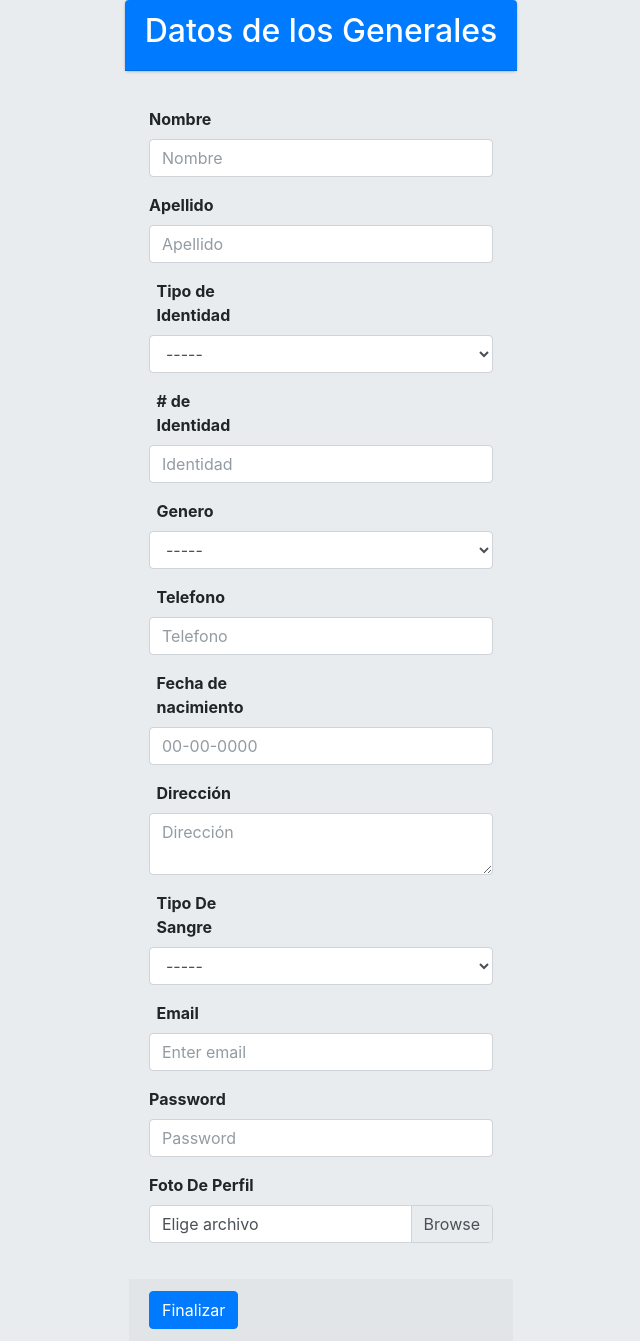
After one commit to fdiazbmx/Clinica, a PHP site: page /formulario_persona.php in a window 1280 px wide. The commit adds this page. Shown: the whole page, without its empty margins (319-959 px from the left). Run offline with PHP 8.4, Linux system fonts and the light colour scheme; some libraries are stand-ins or nearby versions.

Commit message:
agrego formulario de persona y pagina para fotter y nav

```diff
--- /dev/null
+++ b/controladores/footer.php
@@ -0,0 +1,3 @@
+  <center>
+<div> Clinica Amigos en Apuros</div>
+  </center>
--- /dev/null
+++ b/formulario_persona.php
@@ -0,0 +1,107 @@
+
+<!DOCTYPE html>
+<html lang="es">
+<head>
+  <meta charset="utf-8">
+  <meta http-equiv="X-UA-Compatible" content="IE=edge">
+	<title>Clinica Amigos en Apuros</title>
+          <!-- Tell the browser to be responsive to screen width -->
+  <meta name="viewport" content="width=device-width, initial-scale=1">
+ <!-- Font Awesome -->
+  <link rel="stylesheet" href="Adminlte/plugins/fontawesome-free/css/all.min.css">
+    <!-- icheck bootstrap -->
+  <link rel="stylesheet" href="Adminlte/plugins/icheck-bootstrap/icheck-bootstrap.min.css">
+  <!-- Theme style -->
+  <link rel="stylesheet" href="Adminlte/dist/css/adminlte.min.css">
+</head>
+<body class="hold-transition register-page">
+            <div class="card card-primary">
+                <div class="card-header">
+	        <h2>Datos de los Generales</h2>
+		</div>
+            </div>
+	<form role="form" action="" method="post">
+            <div class="card-body">
+                <div class="form-group">
+		    <label>Nombre</label>
+		    <input type="text" name="nombre" class="form-control" placeholder="Nombre" required>
+                </div>
+		<div class="form-group">
+		    <label>Apellido</label>
+		    <input type="text" name="apellido" class="form-control" placeholder="Apellido" required>
+		</div>
+                <div class="form-group">
+		    <label class="col-sm-3 control-label">Tipo de Identidad</label>
+			<select name="genero" class="form-control">
+			    <option value=""> ----- </option>
+                            <option value="f">Identidad</option>
+			    <option value="m">Pasaporte</option>
+                            <option value="m">Visa de trabajo</option>
+			</select>
+                </div>
+	        <div class="form-group">
+		    <label class="col-sm-3 control-label"># de Identidad</label>
+		    <input type="text" name="num_identidad" class="form-control" placeholder="Identidad" required>
+		</div>
+		<div class="form-group">
+		    <label class="col-sm-3 control-label">Genero</label>
+			<select name="genero" class="form-control">
+			    <option value=""> ----- </option>
+                            <option value="f">Femenino</option>
+			    <option value="m">Masculino</option>
+			</select>
+		</div>
+		<div class="form-group">
+		    <label class="col-sm-3 control-label">Telefono</label>
+		    <input type="text" name="num_telefono" class="form-control" placeholder="Telefono" required>
+		</div>
+		<div class="form-group">
+		    <label class="col-sm-3 control-label">Fecha de nacimiento</label>
+		    <input type="text" name="fecha_nacimiento" class="input-group date form-control" date="" data-date-format="dd-mm-yyyy" placeholder="00-00-0000" required>
+		</div>
+		<div class="form-group">
+		    <label class="col-sm-3 control-label">Dirección</label>
+		    <textarea name="direccion" class="form-control" placeholder="Dirección"></textarea>
+		</div>
+		<div class="form-group">
+		    <label class="col-sm-3 control-label">Tipo De Sangre</label>
+			<select name="tipo_sangre" class="form-control">
+			    <option value=""> ----- </option>
+                            <option value="A+">A+</option>
+			    <option value="A-">A-</option>
+			    <option value="B+">B+</option>
+			    <option value="B-">B-</option>
+			    <option value="O+">O+</option>
+			    <option value="O-">O-</option>
+			</select>
+		    </div>
+		<div class="form-group">
+		    <label class="col-sm-3 control-label">Email</label>
+		    <input type="email" class="form-control" id="exampleInputEmail1" placeholder="Enter email">
+		</div>
+                <div class="form-group">
+                    <label for="exampleInputPassword1">Password</label>
+                    <input type="password" class="form-control" id="exampleInputPassword1" placeholder="Password">
+                </div>
+                <div class="form-group">
+                    <label for="exampleInputFile">Foto De Perfil</label>
+                    <div class="input-group">
+                    <div class="custom-file">
+                        <input type="file" class="custom-file-input" id="exampleInputFile">
+                        <label class="custom-file-label" for="exampleInputFile">Elige archivo</label>
+                      </div>
+                 </div>
+                </div>
+            </div>
+            <div class="card-footer">
+                  <button type="submit" class="btn btn-primary" class="text-center">Finalizar</button>
+            </div>
+        </form>
+    <!-- jQuery -->
+<script src="Adminlte/plugins/jquery/jquery.min.js"></script>
+<!-- Bootstrap 4 -->
+<script src="Adminlte/plugins/bootstrap/js/bootstrap.bundle.min.js"></script>
+<!-- AdminLTE App -->
+<script src="Adminlte/dist/js/adminlte.min.js"></script>
+</body>
+</html>
--- a/login.php
+++ b/login.php
@@ -18,7 +18,11 @@
 <body class="hold-transition login-page">
 <div class="login-box">
   <div class="login-logo">
-   <b>Clinica</b>Amigos en Apuros</a>
+      <div class="card card-primary">
+                <div class="card-header">
+   <b>Clinica </b>Amigos en Apuros</a>
+                </div>
+      </div>
   </div>
   <!-- /.login-logo -->
 
--- a/panel.php
+++ b/panel.php
@@ -57,7 +57,7 @@
             <a id="dropdownSubMenu1" href="#" data-toggle="dropdown" aria-haspopup="true" aria-expanded="false" class="nav-link dropdown-toggle">Usuario</a>
             <ul aria-labelledby="dropdownSubMenu1" class="dropdown-menu border-0 shadow">
               <li><a href="" class="dropdown-item">Gestionar Cuenta</a></li>
-              <li><a href="../Clinica/controladores/cerrar.php" class="dropdown-item">Cerrar Sesión</a></li>
+              <li><a href="../Clinica-Amigos-en-Apuros/controladores/cerrar.php" class="dropdown-item">Cerrar Sesión</a></li>
 
               <li class="dropdown-divider"></li>
             </ul>
```
Also changed, not shown: controladores/Login_usarios.php (+0 -17 lines), controladores/cabezera.php (added, +29 -0 lines), controladores/cerrar.php (+0 -17 lines), css/style.css (added).
